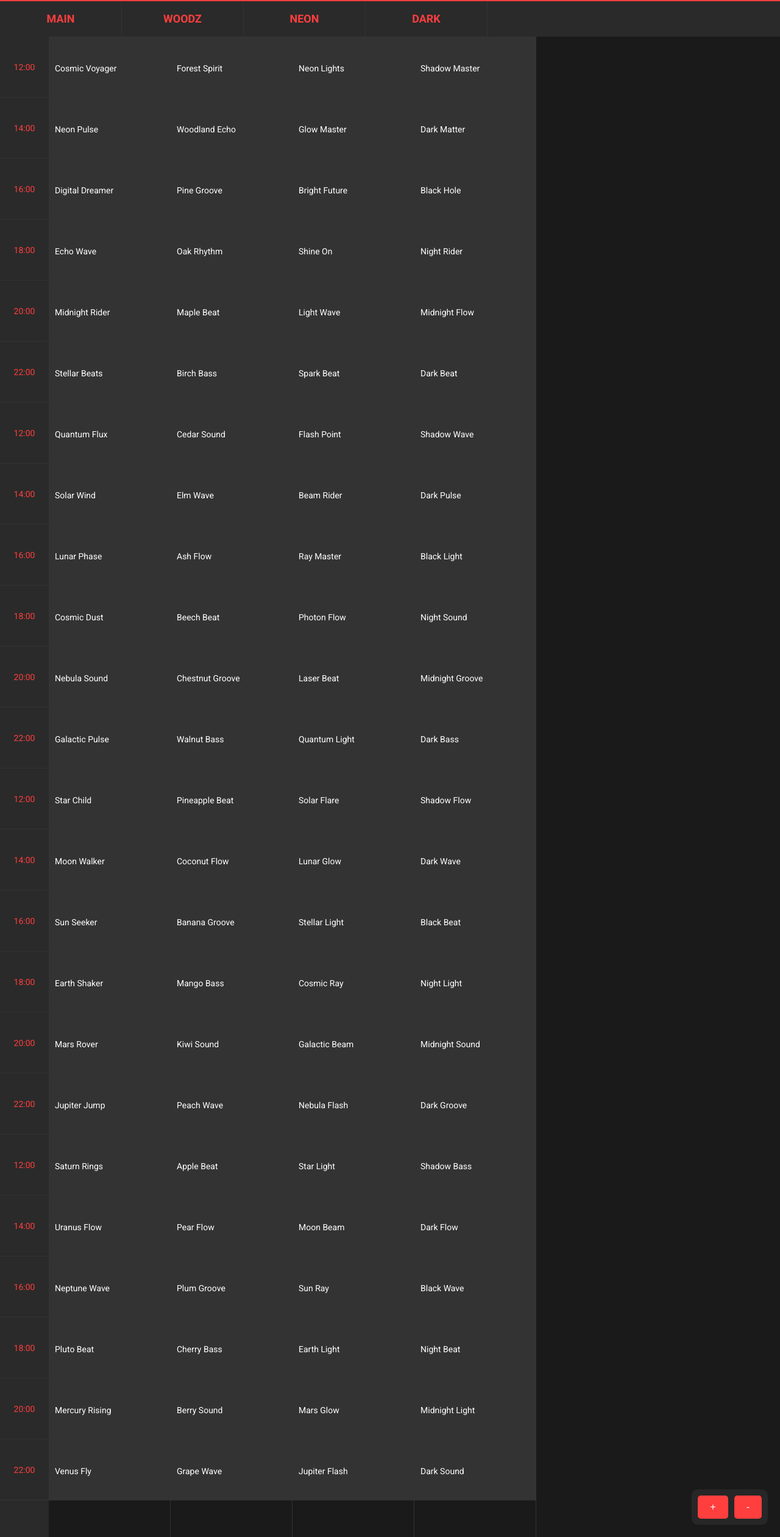
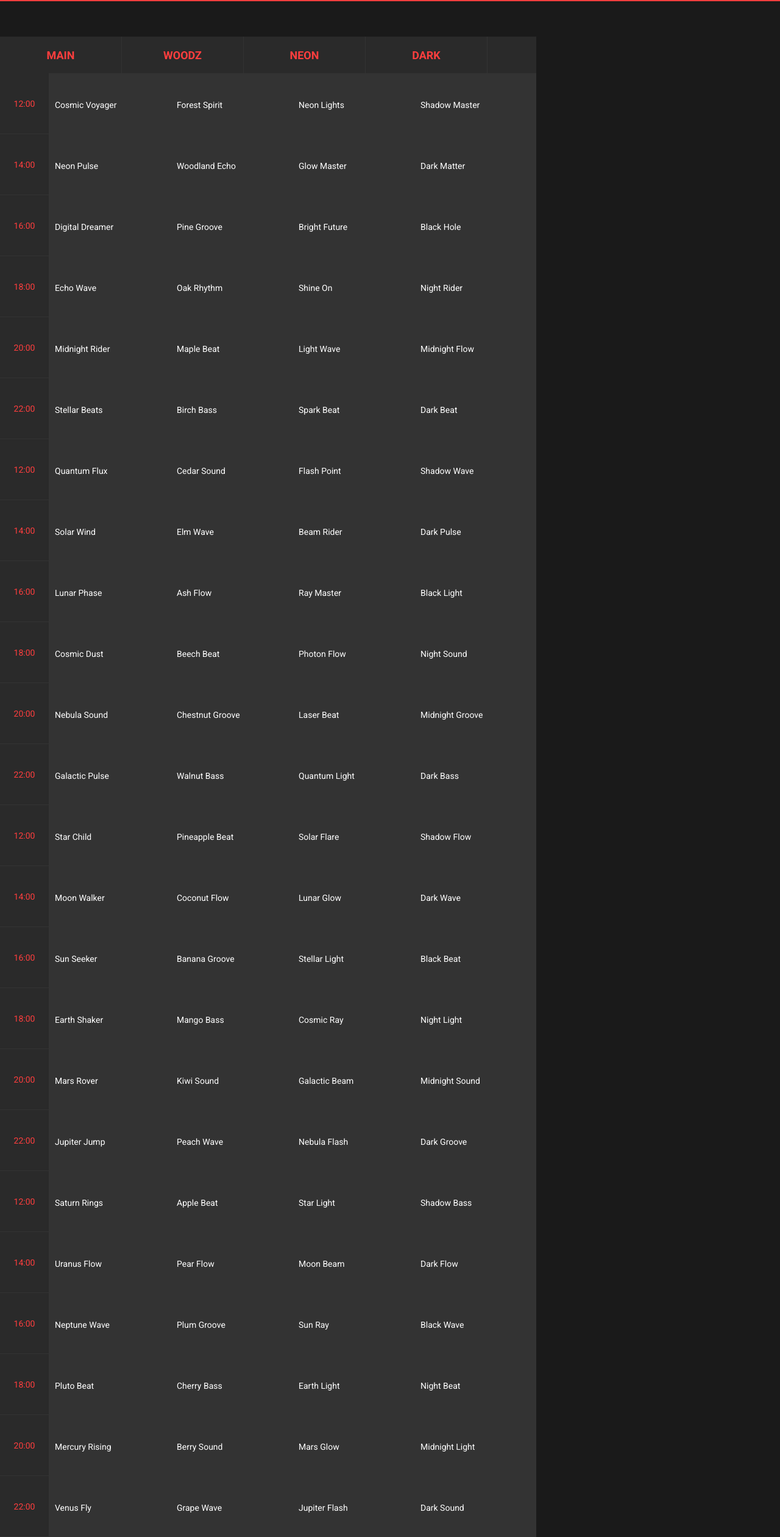
Before and after one commit to rumblemaze/outline_schedule, a Flask app: page / in a window 1280 px wide. Shown: the whole page at 61% size. Run offline with Flask 3, Linux system fonts and the light colour scheme; data that the repository does not hold is empty.

Commit message:
Enhance schedule interface by refactoring CSS for improved layout, adding zoom functionality with pinch-to-zoom and Ctrl+wheel support, and restructuring HTML for better organization. Remove unnecessary controls and streamline zoom logic.

```diff
--- a/static/style.css
+++ b/static/style.css
@@ -5,7 +5,7 @@
 .schedule-container { position: relative; width: 100vw; height: 100vh; overflow: hidden; }
 
 .stages-header {
-    position: fixed;
+    position: relative;
     top: 0;
     left: 0;
     right: 0;
@@ -123,3 +123,9 @@
     background: #ff3e3e20;
     border: 1px solid #ff3e3e;
 }
+.zoom-wrapper {
+    transform-origin: top left;
+    will-change: transform;
+    width: fit-content;
+    height: fit-content;
+}
--- a/templates/index.html
+++ b/templates/index.html
@@ -8,27 +8,32 @@
     <link href="/static/style.css" rel="stylesheet">
     <style>
         /* Стили удалены, теперь они в static/style.css */
+        .zoom-wrapper {
+            transform-origin: top left;
+            will-change: transform;
+        }
     </style>
 </head>
 <body>
     <div class="schedule-container" style="position:relative; width:100vw; height:100vh;">
-        <div class="stages-header" id="stagesHeader"></div>
         <div class="schedule-viewport" id="scheduleViewport">
-            <div class="time-column" id="timeColumn"></div>
-            <div class="schedule-grid" id="scheduleGrid"></div>
+            <div class="zoom-wrapper" id="zoomWrapper">
+                <div class="stages-header" id="stagesHeader"></div>
+                <div style="display:flex; flex-direction:row;">
+                    <div class="time-column" id="timeColumn"></div>
+                    <div class="schedule-grid" id="scheduleGrid"></div>
+                </div>
+            </div>
         </div>
         <div class="current-time-marker" id="currentTimeMarker"></div>
-        <div class="controls">
-            <button class="zoom-btn" onclick="zoomIn()">+</button>
-            <button class="zoom-btn" onclick="zoomOut()">-</button>
-        </div>
     </div>
 
     <script>
         let currentZoom = 1;
-        const ZOOM_STEP = 0.1;
+        const MIN_ZOOM = 0.5;
         const MAX_ZOOM = 2;
-        const MIN_ZOOM = 0.5;
+        const zoomWrapper = document.getElementById('zoomWrapper');
+        const scheduleViewport = document.getElementById('scheduleViewport');
         let scheduleData = null;
 
         function formatTime(timeStr) {
@@ -118,25 +123,38 @@
             });
         }
 
-        function zoomIn() {
-            if (currentZoom < MAX_ZOOM) {
-                currentZoom += ZOOM_STEP;
-                updateZoom();
-            }
+        // Применить зум
+        function setZoom(zoom) {
+            currentZoom = Math.max(MIN_ZOOM, Math.min(MAX_ZOOM, zoom));
+            zoomWrapper.style.transform = `scale(${currentZoom})`;
         }
 
-        function zoomOut() {
-            if (currentZoom > MIN_ZOOM) {
-                currentZoom -= ZOOM_STEP;
-                updateZoom();
+        // Pinch-to-zoom (touch)
+        let lastDist = null;
+        scheduleViewport.addEventListener('touchmove', function(e) {
+            if (e.touches.length === 2) {
+                e.preventDefault();
+                const dx = e.touches[0].clientX - e.touches[1].clientX;
+                const dy = e.touches[0].clientY - e.touches[1].clientY;
+                const dist = Math.sqrt(dx * dx + dy * dy);
+                if (lastDist) {
+                    const delta = dist - lastDist;
+                    setZoom(currentZoom + delta * 0.003); // чувствительность
+                }
+                lastDist = dist;
             }
-        }
+        }, { passive: false });
+        scheduleViewport.addEventListener('touchend', function(e) {
+            if (e.touches.length < 2) lastDist = null;
+        });
 
-        function updateZoom() {
-            const scheduleGrid = document.getElementById('scheduleGrid');
-            scheduleGrid.style.transform = `scale(${currentZoom})`;
-            scheduleGrid.style.transformOrigin = 'top left';
-        }
+        // Ctrl+wheel (desktop)
+        scheduleViewport.addEventListener('wheel', function(e) {
+            if (e.ctrlKey) {
+                e.preventDefault();
+                setZoom(currentZoom - e.deltaY * 0.001);
+            }
+        }, { passive: false });
 
         // Обновляем данные каждую минуту
         setInterval(() => {
```
